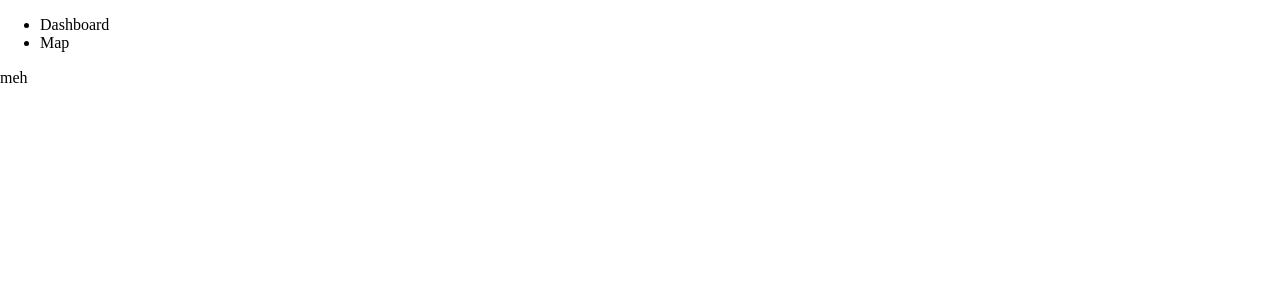
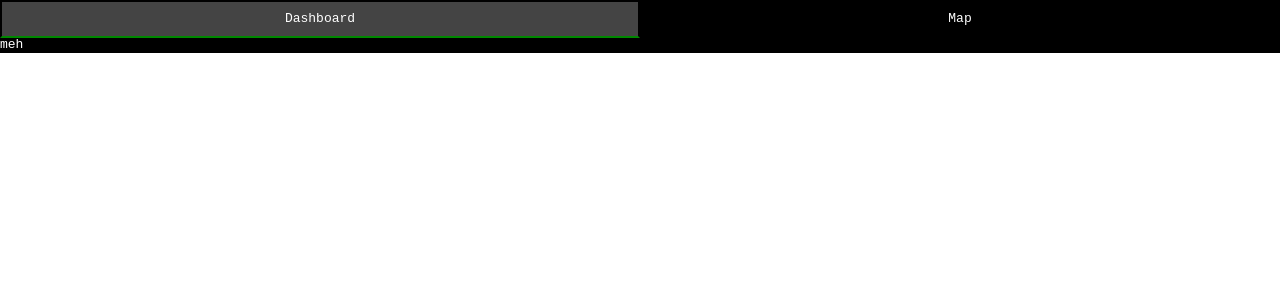
Before and after one commit to makerforceio/terra, a Vue app: page / in a window 1280 px wide. Shown: the top 300 px of the page. Built offline with nearby package versions, Linux system fonts and the light colour scheme.

Commit message:
App frame

```diff
--- a/src/App.vue
+++ b/src/App.vue
@@ -2,7 +2,7 @@
 	<div class="app">
 		<nav>
 			<ul>
-				<router-link tag="li" to="/">Dashboard</router-link>
+				<router-link tag="li" to="/" exact>Dashboard</router-link>
 				<router-link tag="li" to="/map">Map</router-link>
 			</ul>
 		</nav>
@@ -13,8 +13,33 @@
 <style scoped>
 
 .app {
-	width: 100%;
-	height: 100%;
+	background: #000;
+	color: #fff;
+	font-family: monospace;
+}
+
+nav {
+	position: sticky;
+	top: 0;
+}
+
+ul {
+	margin: 0;
+	padding-left: 0;
+	display: flex;
+	list-style: none;
+}
+li {
+	flex: 1;
+	text-align: center;
+	padding: 0.6rem;
+	display: block;
+
+	border: 2px solid #000;
+}
+li.router-link-active {
+	background: #444;
+	border-bottom-color: #080;
 }
 
 </style>
```
